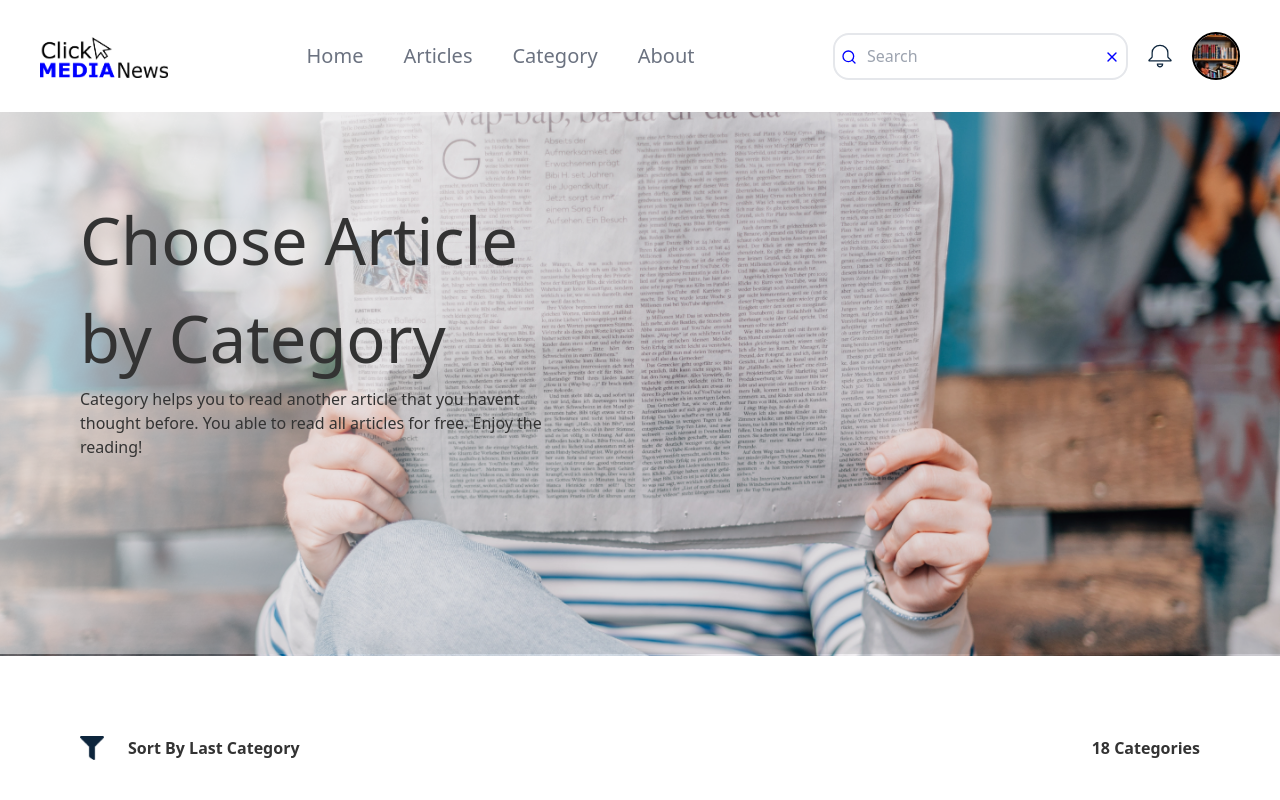
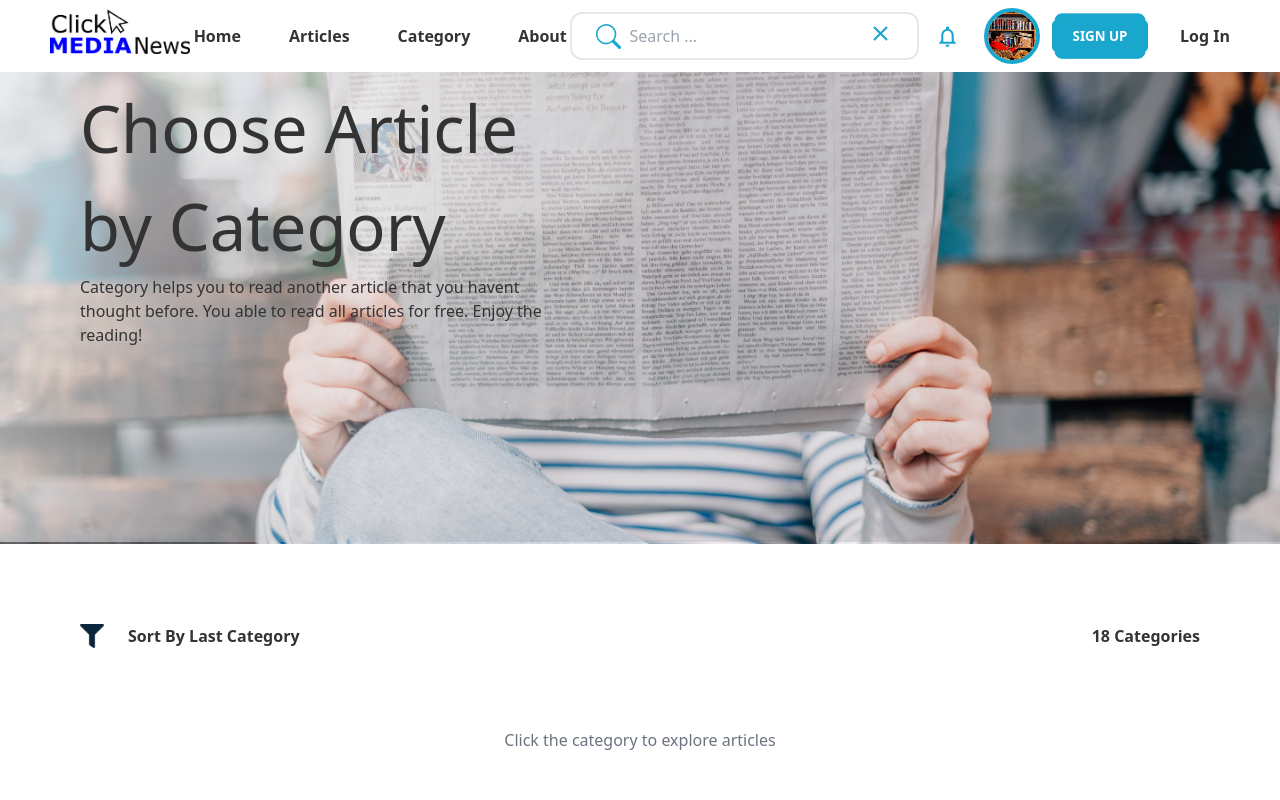
Before and after one commit to hendris27/clickmedianews-frontend, a React (Vite) app: page /categories in a window 1280 px wide. Shown: the top 800 px of the page. Built offline with nearby package versions, Linux system fonts and the light colour scheme.

Commit message:
add categories

```diff
--- a/src/pages/users/Categories.jsx
+++ b/src/pages/users/Categories.jsx
@@ -1,72 +1,40 @@
-import logoBrand from "../../assets/img/logo_brand.png"
-import Bell from "../../assets/img/bell.svg"
+import Header from "../../components/Headers"
+import picture_category from "../../assets/img/articel.jpg"
+
+
 import Category from "../../assets/img/category-image-2.png"
 import CategoryFade from "../../assets/img/category-image.png"
-import { FiSearch } from "react-icons/fi"
 import Filter from "../../assets/img/filter.png"
 import CategoryImage from  "../../assets/img/category-image-3.png"
 import Footer from "../../components/Footers"
-import Picture from "../../assets/img/picture_login.png"
-import { FiX } from "react-icons/fi"
 
 const Categories = () => {
     return (
         <>
             <div>
-                <div className="flex w-full justify-between items-center h-[112px] px-10">
-                    <div><img src={logoBrand} className="w-32"/></div>
-                    <div>
-                        <nav>
-                            <ul className="flex gap-10 text-[20px] font-medium">
-                                <li className="hover:text-black text-gray-500 cursor-pointer">Home</li>
-                                <li className="hover:text-black text-gray-500 cursor-pointer">Articles</li>
-                                <li className="hover:text-black text-gray-500 cursor-pointer">Category</li>
-                                <li className="hover:text-black text-gray-500 cursor-pointer">About</li>
-                            </ul>
-                        </nav>
+                <nav>
+                    <Header/>
+                </nav>
+                <div className='w-full relative'>
+                    <div className='relative'>
+                        <img src={Category} className='w-full'/>
+                        <img src={CategoryFade} className='absolute top-0 w-full'/>
                     </div>
-                    <div>
-                        <div className="flex items-center gap-5">
-                            <div className="relative">
-                                <input type="text" className="max-w-[295px] h-[47px] border-2 px-8 rounded-2xl" placeholder="Search"/>
-                                <div className="absolute top-4 left-2">
-                                    <FiSearch color="blue"/>
-                                </div>
-                                <div className="absolute top-4 right-2">
-                                    <FiX color="blue"/>
-                                </div>
-                            </div>
-                            <div>
-                                <img src={Bell} className="w-6"/>
-                            </div>
-                            <div>
-                                <div className="rounded-full border-2 border-black overflow-hidden w-12 h-12">
-                                    <img src={Picture} className="object-cover" />
-                                </div>
-                            </div>
-                        </div>
-                    </div>
-                </div>
-                <div className="w-full relative">
-                    <div className="relative">
-                        <img src={Category} className="w-full"/>
-                        <img src={CategoryFade} className="absolute top-0 w-full"/>
-                    </div>
-                    <div className="absolute top-0 left-0 w-[668px] p-20">
-                        <p className="text-[65px]"> Choose Article by Category</p>
-                        <div className="w-[497px]">
+                    <div className='absolute top-0 left-0 w-[668px] p-20'>
+                        <p className='text-[65px]'> Choose Article by Category</p>
+                        <div className='w-[497px]'>
                             <p>Category helps you to read another article that you havent thought before. You able to read all articles for free. Enjoy the reading!</p>
                         </div>
                     </div>
                 </div>
             </div>
-            <div className="p-20">
-                <div className="w-full flex justify-between">
-                    <div className="flex gap-5">
-                        <img src={Filter} className="w-6"/>
-                        <div className="dropdown">
-                            <label tabIndex={0} className="m-1 cursor-pointer font-bold">Sort By Last Category</label>
-                            <ul tabIndex={0} className="dropdown-content menu p-2 shadow bg-base-100 rounded-box w-52">
+            <div className='p-20'>
+                <div className='w-full flex justify-between'>
+                    <div className='flex gap-5'>
+                        <img src={Filter} className='w-6'/>
+                        <div className='dropdown'>
+                            <label tabIndex={0} className='m-1 cursor-pointer font-bold'>Sort By Last Category</label>
+                            <ul tabIndex={0} className='dropdown-content menu p-2 shadow bg-base-100 rounded-box w-52'>
                                 <li><a>Name</a></li>
                                 <li><a>Category</a></li>
                                 <li><a>Last Added</a></li>
@@ -74,54 +42,54 @@ const Categories = () => {
                             </ul>
                         </div>
                     </div>
-                    <p className="font-bold">18 Categories</p>
+                    <p className='font-bold'>18 Categories</p>
                 </div>
             </div>
-            <div className="w-full flex justify-center text-gray-500">
+            <div className='w-full flex justify-center text-gray-500'>
                 <p>Click the category to explore articles</p>
             </div>
-            <div className="p-24 flex flex-wrap gap-16">
-                <div className="w-[165px] h-[217px] bg-blue-400 rounded-2xl">
+            <div className='p-24 flex flex-wrap gap-16'>
+                <div className='w-[165px] h-[217px] bg-blue-400 rounded-2xl'>
                     <img src={CategoryImage} />
                 </div>
-                <div className="w-[165px] h-[217px] bg-blue-400 rounded-2xl">
+                <div className='w-[165px] h-[217px] bg-blue-400 rounded-2xl'>
                     <img src={CategoryImage} />
                 </div>
-                <div className="w-[165px] h-[217px] bg-blue-400 rounded-2xl">
+                <div className='w-[165px] h-[217px] bg-blue-400 rounded-2xl'>
                     <img src={CategoryImage} />
                 </div>
-                <div className="w-[165px] h-[217px] bg-blue-400 rounded-2xl">
+                <div className='w-[165px] h-[217px] bg-blue-400 rounded-2xl'>
                     <img src={CategoryImage} />
                 </div>
-                <div className="w-[165px] h-[217px] bg-blue-400 rounded-2xl">
+                <div className='w-[165px] h-[217px] bg-blue-400 rounded-2xl'>
                     <img src={CategoryImage} />
                 </div>
-                <div className="w-[165px] h-[217px] bg-blue-400 rounded-2xl">
+                <div className='w-[165px] h-[217px] bg-blue-400 rounded-2xl'>
                     <img src={CategoryImage} />
                 </div>
-                <div className="w-[165px] h-[217px] bg-blue-400 rounded-2xl">
+                <div className='w-[165px] h-[217px] bg-blue-400 rounded-2xl'>
                     <img src={CategoryImage} />
                 </div>
-                <div className="w-[165px] h-[217px] bg-blue-400 rounded-2xl">
+                <div className='w-[165px] h-[217px] bg-blue-400 rounded-2xl'>
                     <img src={CategoryImage} />
                 </div>
-                <div className="w-[165px] h-[217px] bg-blue-400 rounded-2xl">
+                <div className='w-[165px] h-[217px] bg-blue-400 rounded-2xl'>
                     <img src={CategoryImage} />
                 </div>
-                <div className="w-[165px] h-[217px] bg-blue-400 rounded-2xl">
+                <div className='w-[165px] h-[217px] bg-blue-400 rounded-2xl'>
                     <img src={CategoryImage} />
                 </div>
-                <div className="w-[165px] h-[217px] bg-blue-400 rounded-2xl">
+                <div className='w-[165px] h-[217px] bg-blue-400 rounded-2xl'>
                     <img src={CategoryImage} />
                 </div>
-                <div className="w-[165px] h-[217px] bg-blue-400 rounded-2xl">
+                <div className='w-[165px] h-[217px] bg-blue-400 rounded-2xl'>
                     <img src={CategoryImage} />
                 </div>
             </div>
-            <div className="w-full flex justify-center text-gray-500">
+            <div className='w-full flex justify-center text-gray-500 mb-8'>
                 <p>We have no category left</p>
             </div>
-        <Footer/>
+            <Footer/>
         </>
     )
 }
```
